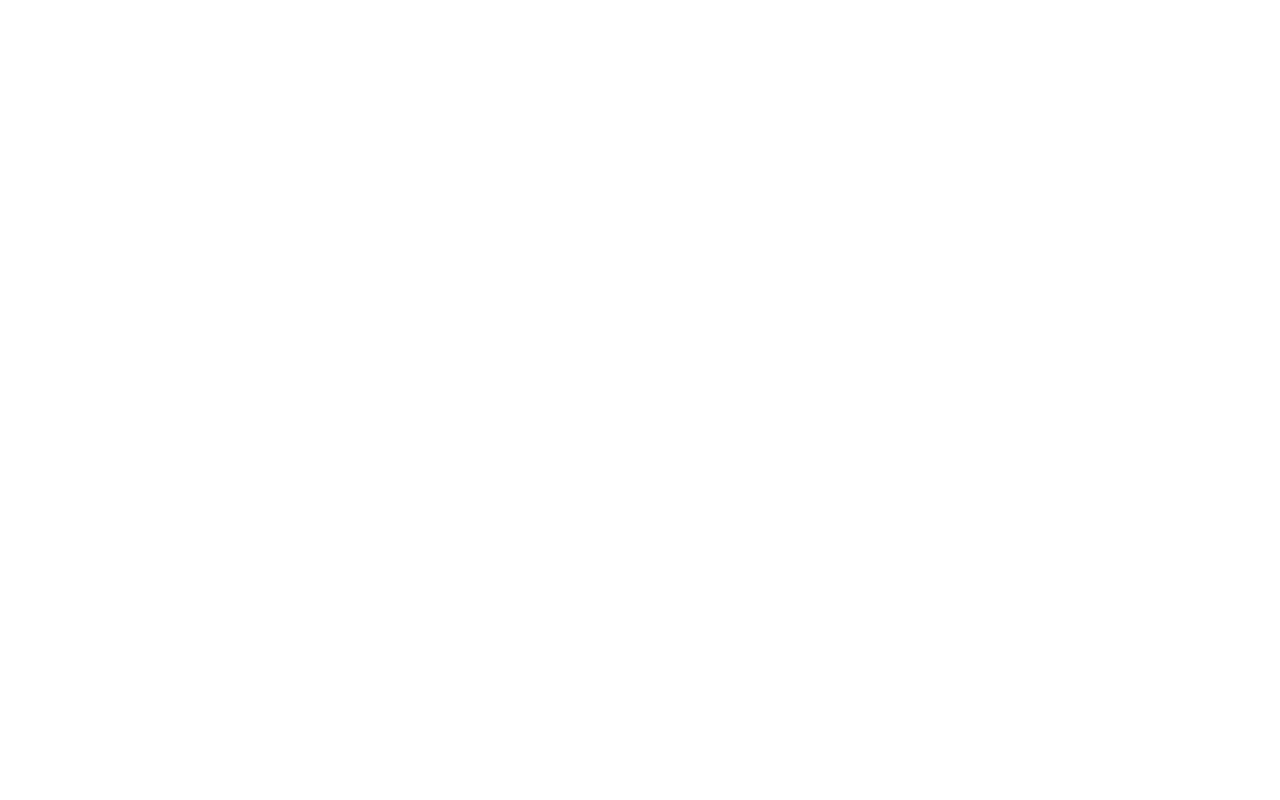
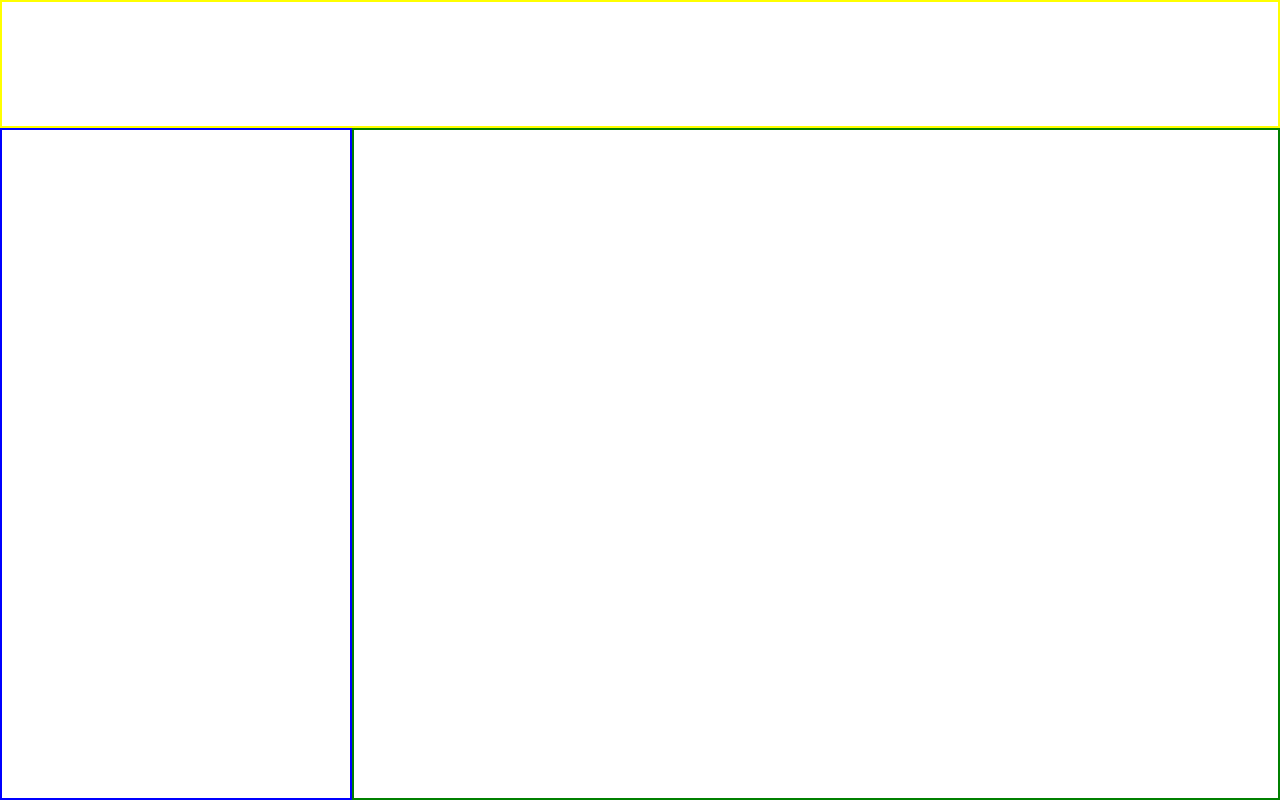
Before and after one commit to christofer41/ToDo, a plain HTML site: page index.html in a window 1280 px wide. Drawn offline with Linux system fonts and the light colour scheme.

Commit message:
We fixed the layout of the page

```diff
--- a/ToDo.css
+++ b/ToDo.css
@@ -0,0 +1,29 @@
+html, body{
+    margin: 0;
+    height: 100vh;
+    width: 100vw;
+}
+
+.grid{
+    display: grid;
+    grid-template-columns: 22rem auto;
+    grid-template-rows: 8rem auto;
+}
+
+header{
+    border: 2px solid yellow;
+    grid-column: 1 / 4;
+    grid-row: 1;
+}
+
+aside{
+    border: 2px solid blue;
+    grid-column: 1;
+    grid-row: 2 / 4;
+}
+
+main{
+    border: 2px solid green;
+    grid-column: 2 / 4;
+    grid-row: 2 / 4;
+}
--- /dev/null
+++ b/ToDoPhone.css
@@ -0,0 +1,19 @@
+html, body{
+    margin: 0;
+    height: 100vh;
+    width: 100vw;
+}
+
+header{
+    display: none;
+}
+
+aside{
+    border: 2px solid blue;
+    height: 100%;
+    width: 100%;
+}
+
+main{
+    display: none;
+}
--- a/index.html
+++ b/index.html
@@ -4,12 +4,23 @@
     <meta charset="UTF-8">
     <meta name="viewport" content="width=device-width, initial-scale=1.0">
     <meta http-equiv="X-UA-Compatible" content="ie=edge">
-    <link rel="stylesheet" href="ToDo.css">
+    <!--För dator-->
+    <link rel="stylesheet" media="(min-width: 800px)" href="ToDo.css">
+    <!--För mobil-->
+    <link rel="stylesheet" media="(max-width: 799px)"  href="ToDoPhone.css">
     <script defer type="text/javascript" src="jquery-3.4.1.js"></script>
     <script defer src="Calender.js"></script>
     <title>Document</title>
 </head>
-<body>
+<body class="grid">
+    <header>
 
+    </header>
+    <aside>
+
+    </aside>
+    <main>
+
+    </main>
 </body>
 </html>
```
Also changed, not shown: jdjdjd.txt (deleted).
